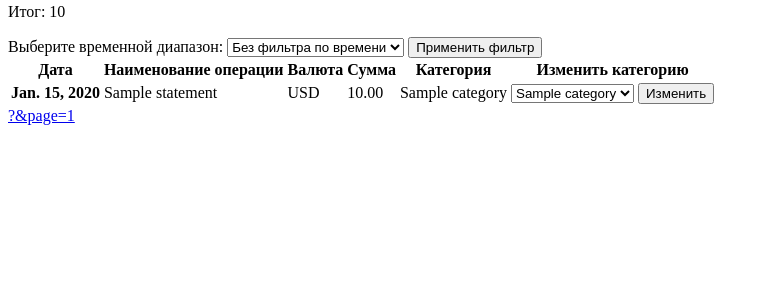
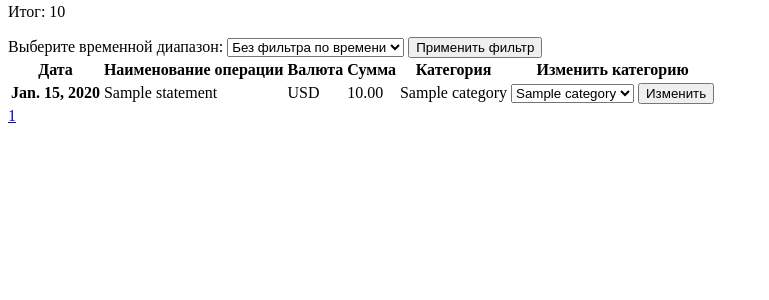
Before and after one commit to VictoriaFirsova/budget, a Django app: page /home/ in a window 1280 px wide. Shown: the part 183-483 px from the top of the page, without its empty margins (0-769 px from the left). Run offline with Django 4.2, Linux system fonts and the light colour scheme; a user stored in the database is signed in; tables that the repository leaves empty hold one stand-in row (values such as "Sample post").

Commit message:
refactor: solved problems with paginator in home.html and views.py

```diff
--- a/budget/budget/templates/home.html
+++ b/budget/budget/templates/home.html
@@ -84,27 +84,14 @@
     </table>
 <div class="pagination">
     <span class="step-links">
-        {% if statements.has_previous %}
-            <a href="?page=1{% if request.GET.category %}&category={{ request.GET.category }}{% endif %}">&laquo; first</a>
-            <a href="?page={{ statements.previous_page_number }}{% if request.GET.category %}&category={{ request.GET.category }}{% endif %}">previous</a>
-        {% endif %}
-
-        {% for page_number in page_range %}
-            {% if statements.number == page_number %}
-                <span class="current">{{ page_number }}</span>
-            {% else %}
-                <a href="?page={{ page_number }}{% if request.GET.category %}&category={{ request.GET.category }}{% endif %}">{{ page_number }}</a>
-            {% endif %}
+        {% for page_number in paginator.page_range %}
+            <a href="?page={{ page_number }}{% if request.GET.category %}&category={{ request.GET.category }}{% endif %}">{{ page_number }}</a>
         {% endfor %}
-
-        {% if statements.has_next %}
-            <a href="?page={{ statements.next_page_number }}{% if request.GET.category %}&category={{ request.GET.category }}{% endif %}">next</a>
-            <a href="?page={{ statements.paginator.num_pages }}{% if request.GET.category %}&category={{ request.GET.category }}{% endif %}">last &raquo;</a>
-        {% endif %}
     </span>
 </div>
 
 
 
+
     {% endif %}
 {% endblock content %}
--- a/budget/budget/views.py
+++ b/budget/budget/views.py
@@ -108,7 +108,6 @@ def home(request):
         return render(request, 'home.html', {'statements': zip(statements_filtered, change_category_forms), 'total_amount': total_amount,
                                               'filter_form': filter_form, 'paginator': paginator_filtered,
                                               'page_range': page_range})
-
 
 
 def logout(request):
```
